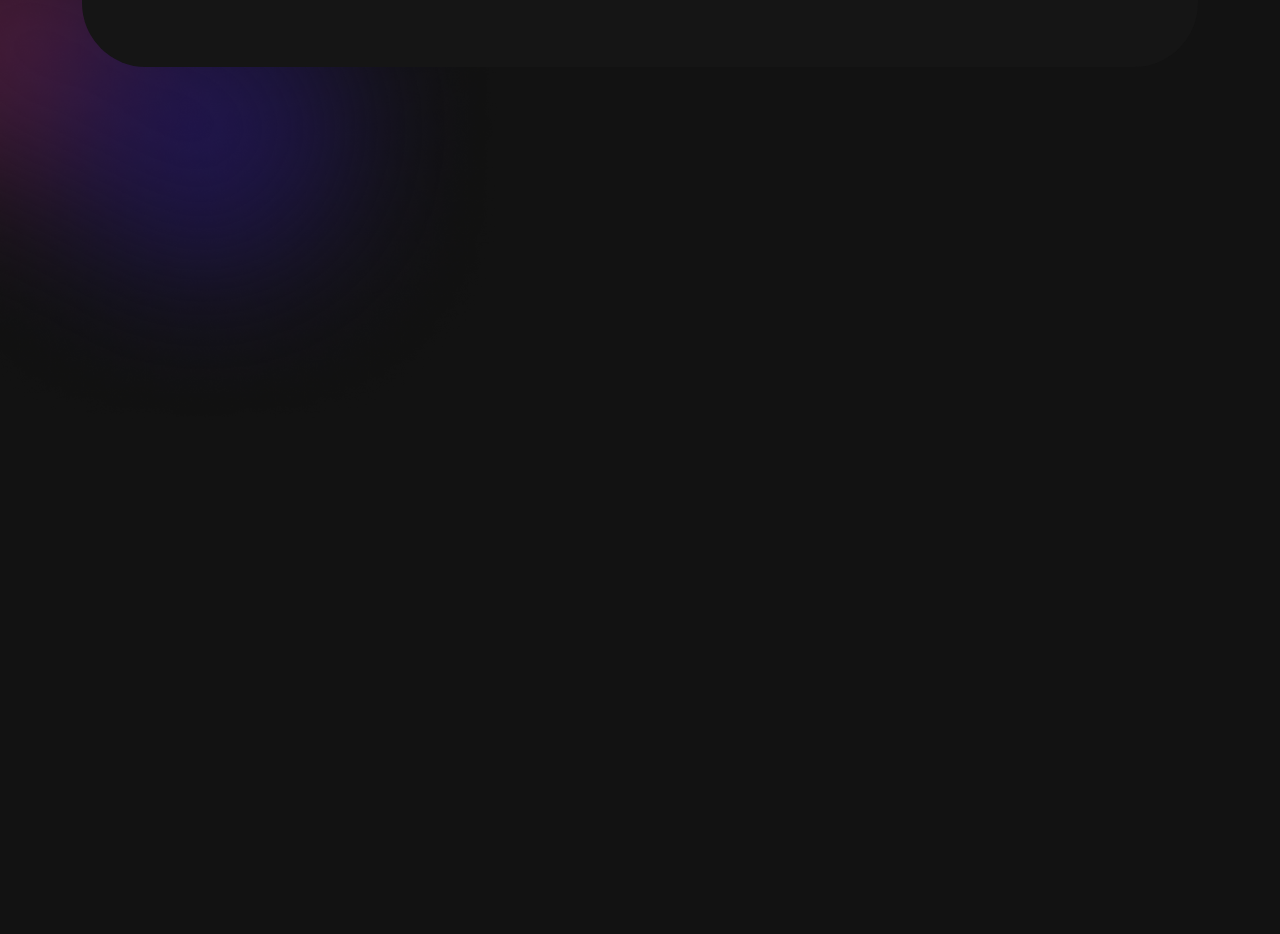
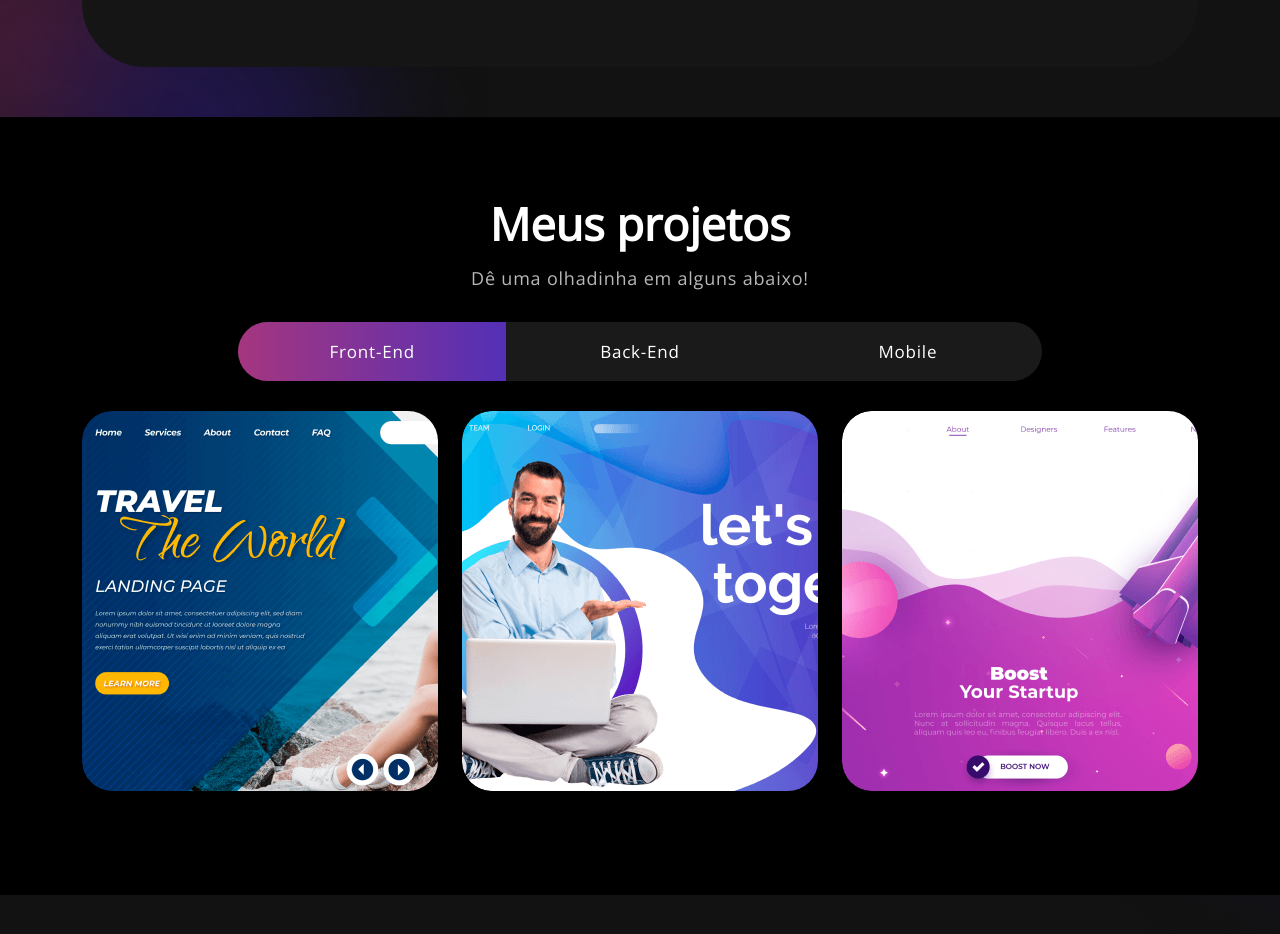
Before and after one commit to SamuelMTeixeira/Portfolio, a React (Create React App) app: page / in a window 1280 px wide. Shown: the part 1228-2162 px from the top of the page. Before the commit the page ends 1665 px from the top, so only its background shows below. Built offline with nearby package versions, Linux system fonts and the light colour scheme.

Commit message:
Add projetos
- Add nova tag: meus projetos
- Ajustes

```diff
--- a/src/App.js
+++ b/src/App.js
@@ -1,6 +1,8 @@
 import AppBar from './components/AppBar'
 import Home from './components/Home'
 import Skills from './components/Skills'
+import Projects from './components/Projects'
+
 import './assets/css/App.css'
 
 function App() {
@@ -10,6 +12,7 @@ function App() {
       <main>
         <Home />
         <Skills />
+        <Projects />
       </main>
     </>
   );
--- a/src/assets/css/AppBar.css
+++ b/src/assets/css/AppBar.css
@@ -1,15 +1,14 @@
 nav.navbar {
     padding: 18px 0;
     transition: 0.32 ease-in-out;
-    background-color: transparent !important;
-    z-index: 100;
+    background-color: rgba(18, 18, 18, 0) !important;
+    z-index: 999;
 }
 
 nav.navbar.scrolled {
     padding: 10px 0;
     transition: 0.32 ease-in-out;
-
-    background-color: #121212 !important;
+    background-color: rgb(18, 18, 18, 1) !important;
 }
 
 nav.navbar .navbar-brand {
--- /dev/null
+++ b/src/assets/css/Projects.css
@@ -0,0 +1,125 @@
+section#projects {
+    padding: 80px 0;
+    position: relative;
+    background-color: black;
+}
+
+section#projects h2 {
+    font-size: 45px;
+    font-weight: 700;
+    text-align: center;
+}
+
+section#projects p {
+    color: #B8B8B8;
+    font-size: 18px;
+    letter-spacing: 0.8px;
+    line-height: 1.5em;
+    margin: 14px auto 30px auto;
+    text-align: center;
+    width: 56%;
+}
+
+section#projects .nav.nav-pills {
+    width: 72%;
+    margin: 0 auto;
+    border-radius: 50px;
+    background-color: rgb(255 255 255 / 10%);
+    overflow: hidden;
+    margin-bottom: 30px;
+}
+
+section#projects .nav.nav-pills .nav-item {
+    width: 33.33333%;
+}
+
+section#projects .nav.nav-pills .nav-link {
+    background-color: transparent;
+    border-radius: 0;
+    padding: 17px 0;
+    color: #fff;
+    width: 100%;
+    font-size: 17px;
+    letter-spacing: 0.8px;
+    font-weight: 500;
+    position: relative;
+    transition: 0.3s ease-in-out;
+    text-align: center;
+    z-index: 0;
+}
+
+section#projects .nav.nav-pills .nav-link::before {
+    content: "";
+    position: absolute;
+    width: 0;
+    height: 100%;
+    background: linear-gradient(90.21deg, #AA367C -5.91%, #4A2FBD 111.58%);
+    top: 0;
+    left: 0;
+    z-index: -1;
+    transition: 0.3s ease-in-out;
+}
+
+section#projects .nav.nav-pills .nav-link.active::before {
+    width: 100% !important;
+}
+
+.cardProject {
+    position: relative;
+    border-radius: 30px;
+    overflow: hidden;
+    margin-bottom: 24px;
+}
+
+.cardProject::before {
+    content: "";
+    background: linear-gradient(90.21deg, #AA367C -5.91%, #4A2FBD 111.58%);
+    opacity: 0.85;
+    position: absolute;
+    width: 100%;
+    height: 0;
+    transition: 0.4s ease-in-out;
+}
+
+.cardProject:hover::before {
+    height: 100%;
+}
+
+.cardProject .texto {
+    position: absolute;
+    text-align: center;
+    top: 65%;
+    left: 50%;
+    transform: translate(-50%, -50%);
+    transition: 0.5s ease-in-out;
+    opacity: 0;
+    width: 100%;
+}
+
+.cardProject:hover .texto {
+    top: 50%;
+    opacity: 1;
+}
+
+.texto h4 {
+    font-size: 30px;
+    font-weight: 700;
+    letter-spacing: 0.8px;
+    line-height: 1.1em;
+}
+
+.texto span {
+    font-style: italic;
+    font-weight: 400;
+    font-size: 15px;
+    letter-spacing: 0.8px;
+}
+
+.background-image-right {
+    top: 20%;
+    position: absolute;
+    bottom: 0;
+    width: 35%;
+    right: 0;
+    z-index: -4;
+}
--- a/src/components/AppBar.js
+++ b/src/components/AppBar.js
@@ -31,7 +31,7 @@ const pages = [
   {
     id: 2,
     name: "Projetos",
-    url: "#projetos",
+    url: "#projects",
     active: "projetos"
   }
 ]
--- a/src/components/Home.js
+++ b/src/components/Home.js
@@ -69,7 +69,7 @@ const Home = () => {
                         </button>
                     </Col>
                     <Col xs={12} md={6} xl={5}>
-                        <img src={homeImg} alt="home page image" />
+                        <img src={homeImg} alt="home page" />
                     </Col>
                 </Row>
             </Container>
--- /dev/null
+++ b/src/components/ProjectCard.js
@@ -0,0 +1,19 @@
+import React from 'react'
+
+import { Col } from 'react-bootstrap'
+
+const ProjectCard = ({title, description, imgUrl}) => {
+    return (
+        <Col sm={6} md={4} >
+            <div className='cardProject'>
+                <img src={imgUrl} alt='card'/>
+                <div className='texto'>
+                    <h4>{title}</h4>
+                    <span>{description}</span>
+                </div>
+            </div>
+        </Col>
+    )
+}
+
+export default ProjectCard
--- /dev/null
+++ b/src/components/Projects.js
@@ -0,0 +1,124 @@
+import React from 'react'
+import '../assets/css/Projects.css'
+
+import { Container, Row, Col, Nav, Tab } from 'react-bootstrap'
+import ProjectCard from './ProjectCard';
+
+import imgProj1 from '../assets/img/project-img1.png';
+import imgProj2 from '../assets/img/project-img2.png';
+import imgProj3 from '../assets/img/project-img3.png';
+import colorSharp2 from '../assets/img/color-sharp2.png'
+
+const FrontProjects = [
+    {
+        id: 0,
+        title: "PingCast - Plataforma de podcasts de tecnologia",
+        description: "Desenvolvido em React.JS",
+        imgUrl: imgProj1
+    },
+    {
+        id: 1,
+        title: "PetShop",
+        description: "Desenvolvido em React.JS",
+        imgUrl: imgProj2
+    },
+    {
+        id: 2,
+        title: "Newsletter",
+        description: "Desenvolvido em React.JS",
+        imgUrl: imgProj3
+    }
+]
+
+const BackProjects = [
+    {
+        id: 0,
+        title: "Sistema hospitalar",
+        description: "Desenvolvido em Java",
+        imgUrl: imgProj1
+    },
+    {
+        id: 2,
+        title: "PSC Lava-Jato",
+        description: "Desenvolvedor Java",
+        imgUrl: imgProj3
+    }
+]
+
+const MobileProjects = [
+    {
+        id: 0,
+        title: "Em desenvolvimento",
+        description: "Desenvolvendo em Java",
+        imgUrl: imgProj1
+    },
+]
+
+const Projects = () => {
+    return (
+        <section id="projects">
+            <Container>
+                <Row>
+                    <Col>
+                        <h2>Meus projetos</h2>
+                        <p>Dê uma olhadinha em alguns abaixo!</p>
+                        <Tab.Container id='projects-tabs' defaultActiveKey={'first'}>
+                            <Nav variant='pills' defaultActiveKey={'first'}>
+                                <Nav.Item>
+                                    <Nav.Link eventKey='first' >Front-End</Nav.Link>
+                                </Nav.Item>
+
+                                <Nav.Item>
+                                    <Nav.Link eventKey='second'>Back-End</Nav.Link>
+                                </Nav.Item>
+
+                                <Nav.Item>
+                                    <Nav.Link eventKey='third' >Mobile</Nav.Link>
+                                </Nav.Item>
+                            </Nav>
+
+                            <Tab.Content>
+                                <Tab.Pane eventKey={'first'}>
+                                    <Row>
+                                        {FrontProjects.map(projeto => {
+                                            return (
+                                                <ProjectCard key={projeto.id}
+                                                    {...projeto} />
+                                            )
+                                        })}
+                                    </Row>
+                                </Tab.Pane>
+
+                                <Tab.Pane eventKey={'second'}>
+                                    <Row>
+                                        {BackProjects.map(projeto => {
+                                            return (
+                                                <ProjectCard key={projeto.id}
+                                                    {...projeto} />
+                                            )
+                                        })}
+                                    </Row>
+                                </Tab.Pane>
+
+                                <Tab.Pane eventKey={'third'}>
+                                    <Row>
+                                        {MobileProjects.map(projeto => {
+                                            return (
+                                                <ProjectCard key={projeto.id}
+                                                    {...projeto} />
+                                            )
+                                        })}
+                                    </Row>
+                                </Tab.Pane>
+
+                            </Tab.Content>
+                        </Tab.Container>
+                    </Col>
+                </Row>
+            </Container>
+            <img src={colorSharp2} className='background-image-right' alt='Background right' />
+        </section>
+    )
+}
+
+export default Projects
--- a/src/components/Skills.js
+++ b/src/components/Skills.js
@@ -63,12 +63,12 @@ const Skills = () => {
                     <Col>
                         <div className='skills-box'>
                             <h2>Minhas habilidades</h2>
-                            <p>Aqui vai uma lista de skills que adquirir ao decorrer dessa caminhada</p>
+                            <p>Aqui vai uma lista de skills que adquiri ao decorrer dessa caminhada</p>
 
                             <Carousel responsive={responsive} infinite={true} className={'skill-slider'}>
                                 {listSkills.map(skill => (
                                     <div className='item' key={skill.id}>
-                                        <img src={skill.imageName} alt="image skill" />
+                                        <img src={skill.imageName} alt="skill" />
                                         <h5>{skill.name}</h5>
                                     </div>
                                 ))}
```
